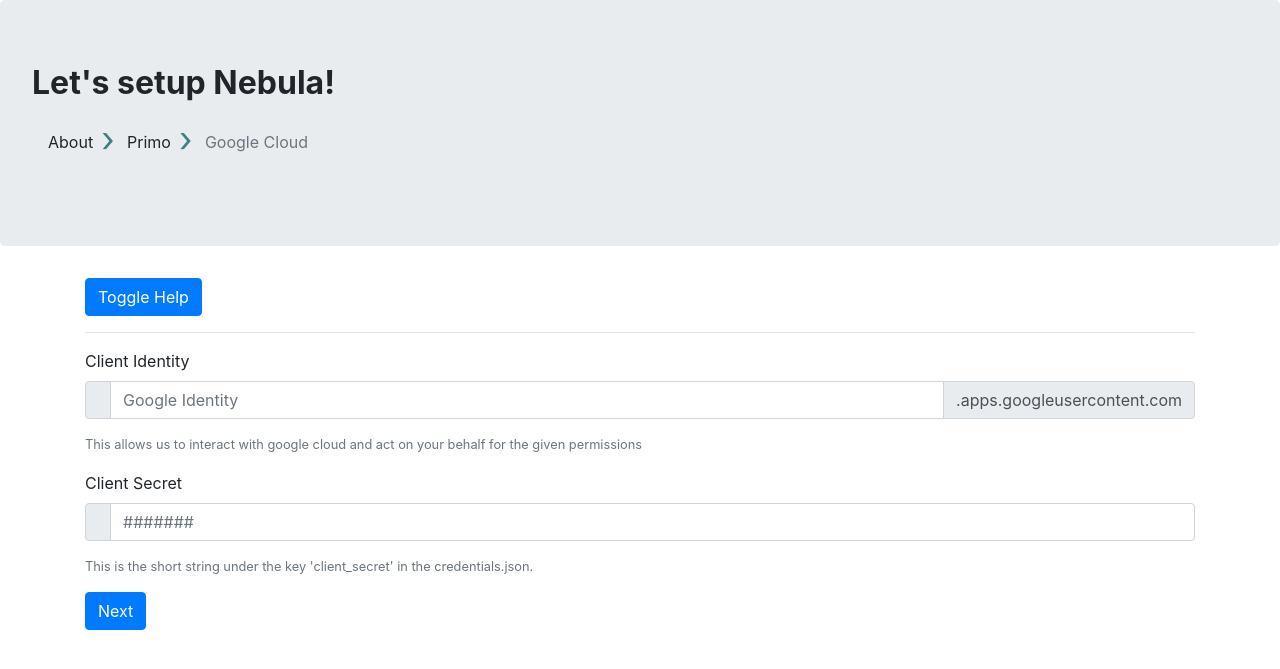
After one commit to nebula-analytics/nebula-automated-setup, a Flask app: page /setup/google_cloud in a window 1280 px wide. The commit adds this page. Shown: the top 669 px of the page. Run offline with Flask 2, Linux system fonts and the light colour scheme; some libraries are stand-ins or nearby versions.

Commit message:
Restyled some of the views

```diff
--- a/main.py
+++ b/main.py
@@ -14,7 +14,7 @@ import json
 import yaml
 import subprocess
 
-from flask import Flask, jsonify, redirect, request, render_template
+from flask import Flask, jsonify, redirect, request, render_template, flash, session
 from flask import url_for
 from flask_cors import CORS
 from google.auth.transport.requests import Request
@@ -35,6 +35,8 @@ app.config["creds"] = None
 app.config["pickle"] = os.path.dirname(__file__) + "/configuration/token.pickle"
 app.config["state"] = None
 app.config["redirect"] = "/"
+
+app.secret_key = os.getenv("SECRET")
 viewIDs = []
 
 # Items here will not be redirected to authenticate
@@ -52,6 +54,10 @@ discovery_urls = {
     ("analytics", "v4"): "https://analyticsreporting.googleapis.com/$discovery/rest"
 }
 
+progression = [
+    "about", "primo", "google_cloud", "analytics"
+]
+
 
 class SetupError(Exception):
     pass
@@ -66,6 +72,92 @@ def validate_environment():
 @app.route("/")
 def index():
     return render_template('gaauthentication.html')
+
+
+@app.route("/setup/about")
+def about():
+    return
+
+
+@app.route("/setup/primo", methods=["GET", "POST"])
+def setup_primo():
+    if request.method == "POST":
+        fields = ["primo_url", "primo_key"]
+        data = request.form
+        state = session.setdefault("primo", {})
+
+        """Validate data"""
+        valid = True
+        for field in fields:
+            if not data.get(field, False):
+                flash("{} cannot be empty".format(field.replace("_", " ").capitalize()))
+                valid = False
+
+        if valid:
+            for field in fields:
+                state[field] = data.get(field)
+            return redirect(url_for('setup_google_cloud'))
+    return render_template('primo.html', progression=get_progression("primo"))
+
+
+@app.route("/setup/google_cloud", methods=["GET", "POST"])
+def setup_google_cloud():
+    if request.method == "POST":
+        fields = ["client_id", "client_key"]
+        data = request.form
+        state = session.setdefault("google_cloud", {})
+
+        """Validate data"""
+        valid = True
+        for field in fields:
+            if not data.get(field, False):
+                flash("{} cannot be empty".format(field.replace("_", " ").capitalize()))
+                valid = False
+
+        if valid:
+            for field in fields:
+                state[field] = data.get(field)
+            return redirect(url_for('setup_analytics'))
+    return render_template('google_cloud.html', progression=get_progression("google_cloud"))
+
+
+@app.route("/setup/analytics", methods=["GET", "POST"])
+def setup_analytics():
+    if request.method == "POST":
+        flash("TODO: Redirect")
+    return render_template('analytics.html', progression=get_progression("analytics"))
+
+
+def get_progression(current_step: str):
+    return {
+        progression[i]: {
+            "class": "active" if current_step == progression[i] else "",
+            "url": "/setup/{}".format(progression[i]),
+            "next": progression[i] if i < len(progression) else None
+        }
+        for i in range(len(progression))
+        if i <= progression.index(current_step)
+
+    }
+
+
+def update_config(new: dict):
+    with open("./configuration/credentials.json", "r") as fin:
+        data = json.load(fin)
+    update_recursive(data, new)
+    with open("./configuration/credentials.json", "w") as fout:
+        json.dump(data, fout)
+
+
+def update_recursive(dest: dict, values: dict):
+    for key, value in values.items():
+        if isinstance(value, dict):
+            if key in dest and isinstance(dest[key], dict):
+                update_recursive(dest[key], values[key])
+                continue
+        if not value:
+            continue
+        dest[key] = value
 
 
 @app.route("/auth", methods=["POST"])
@@ -95,7 +187,7 @@ def oauth_check():
                     'common_fields': ['title', 'identifier', "doc_id", "language", "_type"],
                     'excluded_fields': ["_id"],
                     'name_mapping': {"lang3": "language", "pnx_id": "doc_id"},
-                    'key_by':""
+                    'key_by': ""
 
                 }
             }
@@ -190,7 +282,8 @@ def finalise():
 
     with open('./configuration/config.yaml.secret', 'w') as f:
         yaml.dump(doc, f)
-    directory = "mv " + os.path.abspath('./configuration/config.yaml.secret') + " " + os.path.abspath('../nebula-background-worker/')
+    directory = "mv " + os.path.abspath('./configuration/config.yaml.secret') + " " + os.path.abspath(
+        '../nebula-background-worker/')
     subprocess.call(directory, shell=True)
     return render_template("successful.html")
 
@@ -221,7 +314,6 @@ def oauth_callback():
 @app.route("/oauth/authorize/", methods=['GET', 'POST'])
 def oauth_authorize():
     if "return_to" in request.args:
-        print("i'm here in app redirect")
         app.config["redirect"] = request.args["return_to"]
 
     # Try loading in the token from previous session
--- a/static/stylesheet.css
+++ b/static/stylesheet.css
@@ -1,3 +1,26 @@
-.error-details {padding: 40px 15px;text-align: center;}
-.error-actions {margin-top:15px;margin-bottom:15px;}
-.error-actions .btn { margin-right:10px; }
+.error-details {
+    padding: 40px 15px;
+    text-align: center;
+}
+
+.error-actions {
+    margin-top: 15px;
+    margin-bottom: 15px;
+}
+
+.error-actions .btn {
+    margin-right: 10px;
+}
+
+.progression .breadcrumb-item + .breadcrumb-item::before {
+    content: "›";
+    vertical-align: top;
+    color: #408080;
+    font-size: 35px;
+    line-height: 18px;
+}
+
+
+.progression .breadcrumb-item {
+        text-transform: capitalize;
+}
--- /dev/null
+++ b/templates/base.html
@@ -0,0 +1,56 @@
+<!doctype html>
+<html lang="en" xmlns="http://www.w3.org/1999/xhtml">
+<head>
+    <meta charset="utf-8"/>
+    <title></title>
+    <meta name="viewport" content="width=device-width, initial-scale=1">
+    <link rel="stylesheet" href="https://stackpath.bootstrapcdn.com/bootstrap/4.3.1/css/bootstrap.min.css"
+          integrity="sha384-ggOyR0iXCbMQv3Xipma34MD+dH/1fQ784/j6cY/iJTQUOhcWr7x9JvoRxT2MZw1T" crossorigin="anonymous">
+    <script src="https://code.jquery.com/jquery-3.3.1.slim.min.js"
+            integrity="sha384-q8i/X+965DzO0rT7abK41JStQIAqVgRVzpbzo5smXKp4YfRvH+8abtTE1Pi6jizo"
+            crossorigin="anonymous"></script>
+    <script src="https://cdnjs.cloudflare.com/ajax/libs/popper.js/1.14.7/umd/popper.min.js"
+            integrity="sha384-UO2eT0CpHqdSJQ6hJty5KVphtPhzWj9WO1clHTMGa3JDZwrnQq4sF86dIHNDz0W1"
+            crossorigin="anonymous"></script>
+    <script src="https://stackpath.bootstrapcdn.com/bootstrap/4.3.1/js/bootstrap.min.js"
+            integrity="sha384-JjSmVgyd0p3pXB1rRibZUAYoIIy6OrQ6VrjIEaFf/nJGzIxFDsf4x0xIM+B07jRM"
+            crossorigin="anonymous"></script>
+    <link href="{{ url_for('static', filename='open-iconic/font/css/open-iconic-bootstrap.css') }}" rel="stylesheet">
+    <link rel="stylesheet" href="{{ url_for('static', filename='stylesheet.css') }}">
+    <title>{% block title %}{% endblock %} - Nebula Setup Tool</title>
+    <script>
+
+    </script>
+</head>
+
+<nav>
+    <div class="jumbotron">
+        <h2><b>Let's setup Nebula!</b></h2>
+        <p class="lead">
+            <nav aria-label="breadcrumb">
+                <ol class="breadcrumb progression">
+                    {% for step, values in progression.items() %}
+                        <li class="breadcrumb-item {{ values["class"] }}">
+                            <a style="color: inherit !important;"
+                               href="{{ values["url"] }}"> {{ step.replace('_', ' ') }}</a>
+                        </li>
+                    {% endfor %}
+                </ol>
+            </nav>
+        </p>
+    </div>
+</nav>
+
+<section class="content">
+    <div class="container">
+
+        {% for message in get_flashed_messages() %}
+            <div class="alert alert-primary" role="alert">
+                <div class="flash">{{ message }}</div>
+            </div>
+        {% endfor %}
+
+        {% block content %}{% endblock %}
+    </div>
+</section>
+</html>
--- /dev/null
+++ b/templates/form.html
@@ -0,0 +1,17 @@
+{% extends 'base.html' %}
+
+
+{% block content %}
+    <form class="well form-horizontal" action="{% block action %}{% endblock %}" method="POST" id="setup_form">
+        <fieldset>
+            {% block form %}
+            {% endblock %}
+            <div class="form-group">
+                <button type="submit" class="btn btn-primary"  {% block submit_attrs %}{% endblock %}>
+                    Next
+{#                    <span class="oi oi-check" aria-hidden="true"></span>#}
+                </button>
+            </div>
+        </fieldset>
+    </form>
+{% endblock %}
--- /dev/null
+++ b/templates/google_cloud.html
@@ -0,0 +1,81 @@
+{% extends 'form.html' %}
+
+{% block form %}
+
+    <div class="collapse" id="gcloud_help">
+        <div class="container">
+            <p class="lead">
+                In order to continue you will need to setup a free google cloud account and follow the instructions
+                <a href="https://developers.google.com/identity/protocols/OAuth2WebServer#creatingcred">here</a> to
+                create an oauth identity.
+            </p>
+            <p>See below for more information.</p>
+            <div style="display: flex; flex-flow: row">
+                <div class="card" style="width: 18rem;">
+                    <div class="card-body">
+                        <h5 class="card-title">OAuth Redirect URL</h5>
+                        <h6 class="card-subtitle mb-2 text-muted">Tells google where the token is allowed to be
+                            authorised</h6>
+                        <p class="card-text">Expected value<br/>https://[this webserver]]/setup/oauth/callback/</p>
+                        <a href="#" class="btn btn-primary btn-sm">More information</a>
+                    </div>
+                </div>
+                <div class="card" style="width: 18rem;">
+                    <div class="card-body">
+                        <h5 class="card-title">Permissions</h5>
+                        <h6 class="card-subtitle mb-2 text-muted">What this key is allowed to access</h6>
+                        <p class="card-text">Expected value<br/>https://www.googleapis.com/auth/analytics.readonly</p>
+                        <a href="#" class="btn btn-primary btn-sm">More information</a>
+                    </div>
+                </div>
+            </div>
+        </div>
+    </div>
+    <a class="btn btn-primary" data-toggle="collapse" href="#gcloud_help" role="button" aria-expanded="false"
+       aria-controls="gcloud_help">
+        Toggle Help
+    </a>
+    <hr/>
+
+    <div class="form-group">
+        <label class="control-label" for="client_id">Client Identity</label>
+        <div class="inputGroupContainer">
+            <div class="input-group mb-3">
+                <div class="input-group-prepend">
+                    <span class="input-group-text">
+                        <span class="oi oi-person" title="Identity" aria-hidden="true"></span>
+                    </span>
+                </div>
+                <input id="client_id" name="client_id" placeholder="Google Identity"
+                       class="form-control"
+                       type="text">
+                <div class="input-group-append">
+                    <span class="input-group-text">.apps.googleusercontent.com</span>
+                </div>
+            </div>
+        </div>
+        <small id="client_id_help" class="form-text text-muted">
+            This allows us to interact with google cloud and act on your behalf for the given permissions
+        </small>
+    </div>
+
+    <div class="form-group">
+        <label class="control-label" for="client_key">Client Secret</label>
+        <div class="inputGroupContainer">
+            <div class="input-group mb-3">
+
+                <div class="input-group-prepend">
+                    <span class="input-group-text">
+                        <span class="oi oi-lock-unlocked" title="Client Secret" aria-hidden="true"></span>
+                    </span>
+                </div>
+                <input id="client_key" name="client_key" placeholder="#######"
+                       class="form-control"
+                       type="password">
+            </div>
+        </div>
+        <small id="client_id_help" class="form-text text-muted">
+            This is the short string under the key 'client_secret' in the credentials.json.
+        </small>
+    </div>
+{% endblock %}
```
Also changed, not shown: configuration/credentials.json (+7 -1 lines), static/setup.js (+4 -4 lines), templates/analytics.html (added, +28 -0 lines), templates/gaauthentication.html (+18 -18 lines), templates/primo.html (added, +46 -0 lines).
